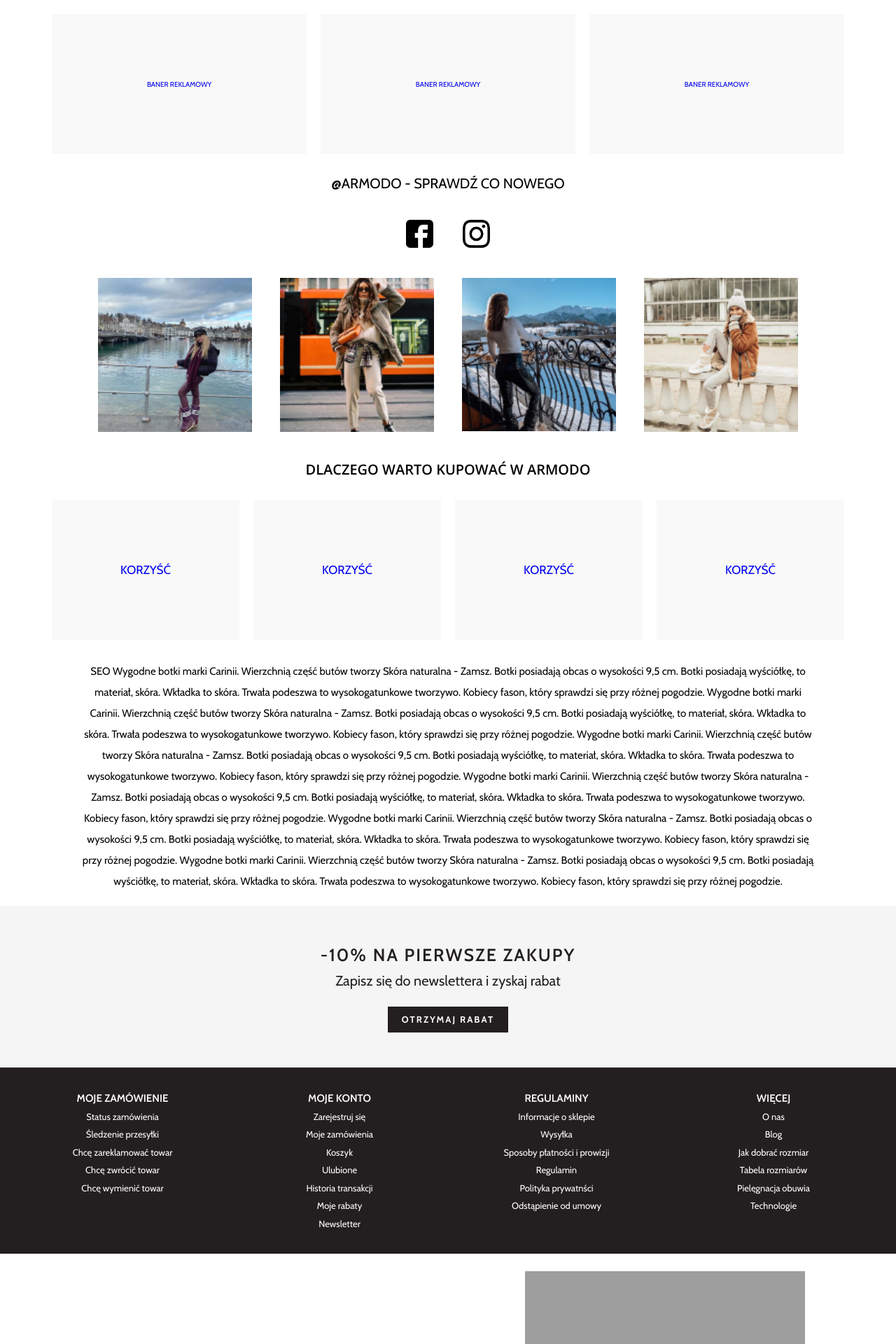
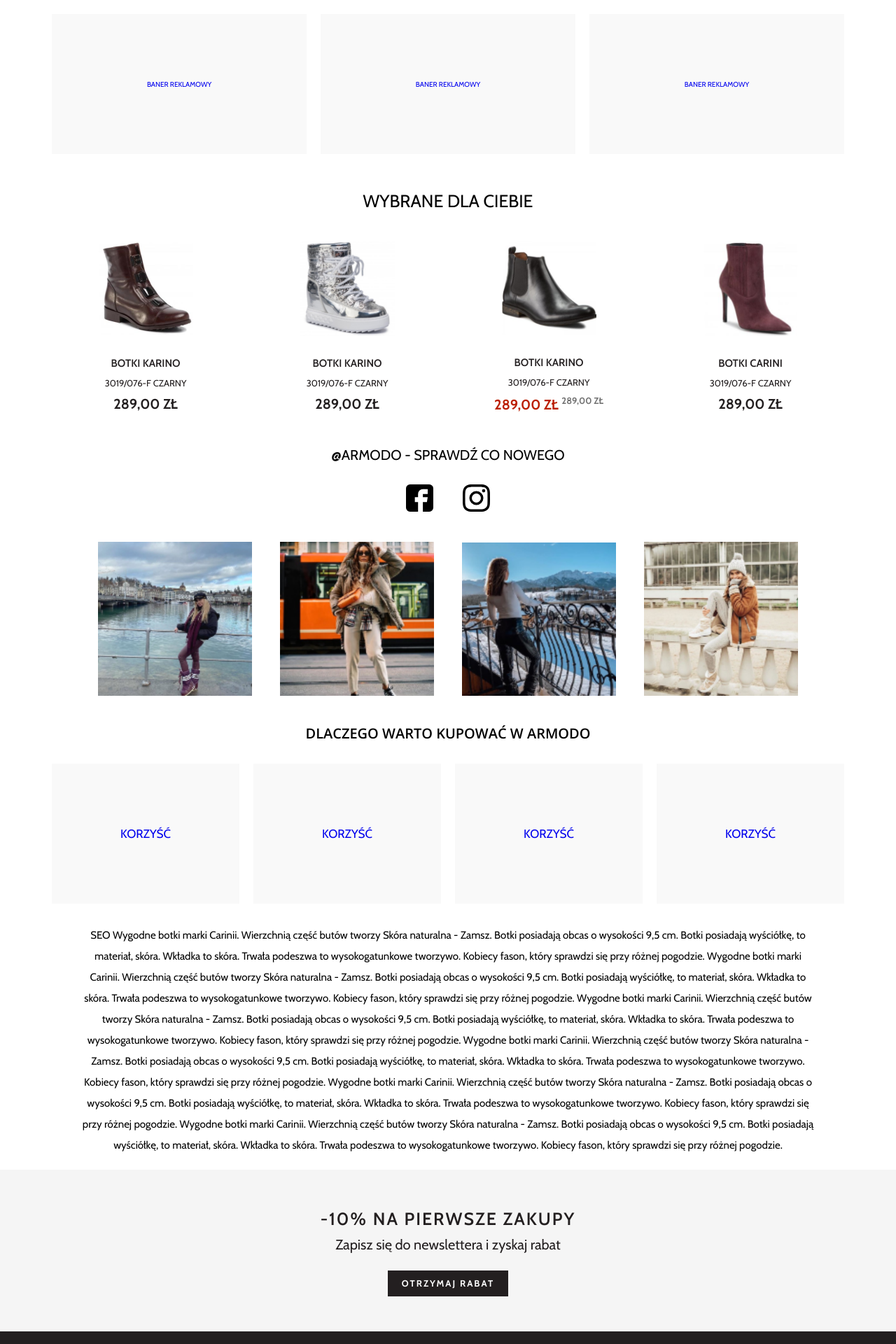
Before and after one commit to framista/shop, a PHP site: page / in a window 1280 px wide. Shown: the part 668-2588 px from the top of the page at 70% size. Run offline with PHP 8.4, Linux system fonts and the light colour scheme; grey boxes are pictures that could not be loaded.

Commit message:
Create products layout

```diff
--- a/index.html
+++ b/index.html
@@ -100,6 +100,56 @@
           <div class="container__col-6 container__col-md-4">
             <div class="banner__item">
               <a href="#" title="">Baner reklamowy</a>
+            </div>
+          </div>
+        </section>
+
+        <section class="container_row product">
+          <div class="container__col-12">
+            <p>wybrane dla ciebie</p>
+          </div>
+          <div class="carousel slider--products">
+            <div class="product__item">
+              <a href="#" title=""
+                ><img src="./style/images/shoe1.png" alt="shoe1"
+              /></a>
+              <div class="product__item--content">
+                <a href="#" title="">botki karino</a>
+                <p class="model">3019/076-f czarny</p>
+                <p class="price">289,00 zł</p>
+              </div>
+            </div>
+            <div class="product__item">
+              <a href="#" title=""
+                ><img src="./style/images/shoe2.png" alt="shoe2"
+              /></a>
+              <div class="product__item--content">
+                <a href="#" title="">botki karino</a>
+                <p class="model">3019/076-f czarny</p>
+                <p class="price">289,00 zł</p>
+              </div>
+            </div>
+            <div class="product__item">
+              <a href="#" title=""
+                ><img src="./style/images/shoe3.png" alt="shoe3"
+              /></a>
+              <div class="product__item--content">
+                <a href="#" title="">botki karino</a>
+                <p class="model">3019/076-f czarny</p>
+                <p class="price price--discount">
+                  289,00 zł <sup>289,00 zł</sup>
+                </p>
+              </div>
+            </div>
+            <div class="product__item">
+              <a href="#" title=""
+                ><img src="./style/images/shoe4.png" alt="shoe4"
+              /></a>
+              <div class="product__item--content">
+                <a href="#" title="">Botki carini</a>
+                <p class="model">3019/076-f czarny</p>
+                <p class="price">289,00 zł</p>
+              </div>
             </div>
           </div>
         </section>
--- a/style/scss/_config.scss
+++ b/style/scss/_config.scss
@@ -1,10 +1,12 @@
 $font-stack: 'Cabin', Helvetica, Arial, sans-serif;
 $font-openSans: 'Open Sans', sans-serif;
 $grey: #f9f9f9;
+$darkGrey: #707070;
 $promotion-bg: #f5f5f5;
 $arrow-bg: #cfcfcf;
 $black: #231f20;
 $facebook-bg: #3a559f;
+$discount-bg: #bb2000;
 
 @mixin centerFlex() {
   display: flex;
--- a/style/scss/_instagram.scss
+++ b/style/scss/_instagram.scss
@@ -1,12 +1,12 @@
 .instagram {
   text-align: center;
-  margin: 10px;
+  margin: 20px auto;
   width: 90%;
   margin: 0 auto;
   p {
     text-transform: uppercase;
     font-size: 20px;
-    margin: 20px;
+    margin: 10px;
   }
   #socialIcon img {
     padding: 20px;
--- a/style/scss/_mobile.scss
+++ b/style/scss/_mobile.scss
@@ -1,2 +1,5 @@
 @media (max-width: 650px) {
+  .product {
+    width: 100%;
+  }
 }
--- /dev/null
+++ b/style/scss/_product.scss
@@ -0,0 +1,48 @@
+.product {
+  margin: 20px auto;
+  width: 90%;
+  p {
+    font-size: 25px;
+    text-transform: uppercase;
+    text-align: center;
+    line-height: 3;
+  }
+  .slider--products {
+    margin: 0px auto;
+    .product__item {
+      @include centerFlex();
+      flex-direction: column;
+      img {
+        max-width: 135px;
+        max-height: 135px;
+      }
+      .product__item--content {
+        text-align: center;
+        color: $black;
+        margin-top: 30px;
+        a {
+          text-decoration: none;
+          text-transform: uppercase;
+          font-size: 15px;
+          font-weight: 600;
+          color: $black;
+        }
+        .model {
+          font-size: 13px;
+        }
+        .price {
+          line-height: 1;
+          font-size: 20px;
+          font-weight: 900;
+        }
+        .price--discount {
+          color: $discount-bg;
+          sup {
+            color: $darkGrey;
+            font-size: 13px;
+          }
+        }
+      }
+    }
+  }
+}
--- a/style/scss/style.scss
+++ b/style/scss/style.scss
@@ -22,6 +22,7 @@
 @import 'sliderShoes';
 @import 'instagram';
 @import 'banner';
+@import 'product';
 @import 'benefit';
 @import 'footer';
 @import 'tablet';
```
Also changed, not shown: src/app.js (+35 -0 lines), style/css/style.css, style/images/shoe1.png (added), style/images/shoe2.png (added), style/images/shoe3.png (added), style/images/shoe4.png (added), 1 other file.
